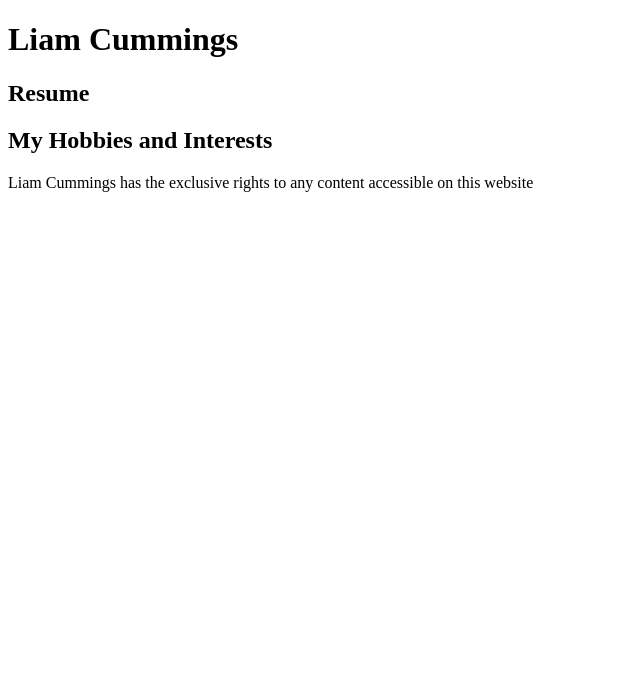
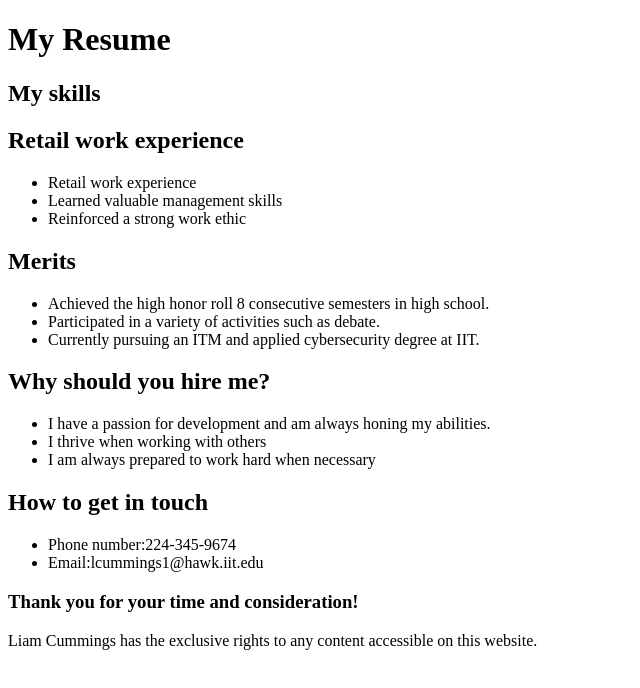
Before and after one commit to lcummings3424/MyWebsiteProject, a plain HTML site: page resume/index.html in a window 1280 px wide. Shown: the whole page, without its empty margins (0-640 px from the left). Drawn offline with Linux system fonts and the light colour scheme.

Commit message:
Finished the drafted content on my resume page.

```diff
--- a/resume/index.html
+++ b/resume/index.html
@@ -6,14 +6,39 @@
   </head>
   <body>
     <header id="header">
-      <h1> Liam Cummings </h1>
+      <h1> My Resume </h1>
     </header>
     <main id="content">
-      <h2>Resume </h2>
-      <h2>My Hobbies and Interests</h2>
-    </main>
+      <h2>My skills </h2>
+      <h2> Retail work experience </h2>
+      <ul>
+        <li>Retail work experience</li>
+        <li>Learned valuable management skills</li>
+        <li>Reinforced a strong work ethic</li>
+      </ul>
+      <h2>Merits</h2>
+      <ul>
+        <li>Achieved the high honor roll 8 consecutive semesters in high school.</li>
+        <li>Participated in a variety of activities such as debate.</li>
+          <li> Currently pursuing an ITM and applied cybersecurity degree at IIT.</li>
+        </ul>
+      <h2>Why should you hire me?</h2>
+      <ul>
+        <li>I have a passion for development and am always honing my abilities.</li>
+        <li>I thrive when working with others</li>
+        <li>I am always prepared to work hard when necessary</li>
+      </ul>
+      <h2>How to get in touch</h2>
+      <ul>
+        <li>Phone number:224-345-9674</li>
+        <li>Email:lcummings1@hawk.iit.edu</li>
+      </ul>
+      <h3>Thank you for your time and consideration!</h3>
+
+
+      </main>
     <footer>
-      <p>Liam Cummings has the exclusive rights to any content accessible on this website </p>
+      <p>Liam Cummings has the exclusive rights to any content accessible on this website. </p>
     </footer>
   </body>
   </html>
```
Also changed, not shown: hobbies/index.html (+5 -4 lines), index.html (+1 -1 lines).
